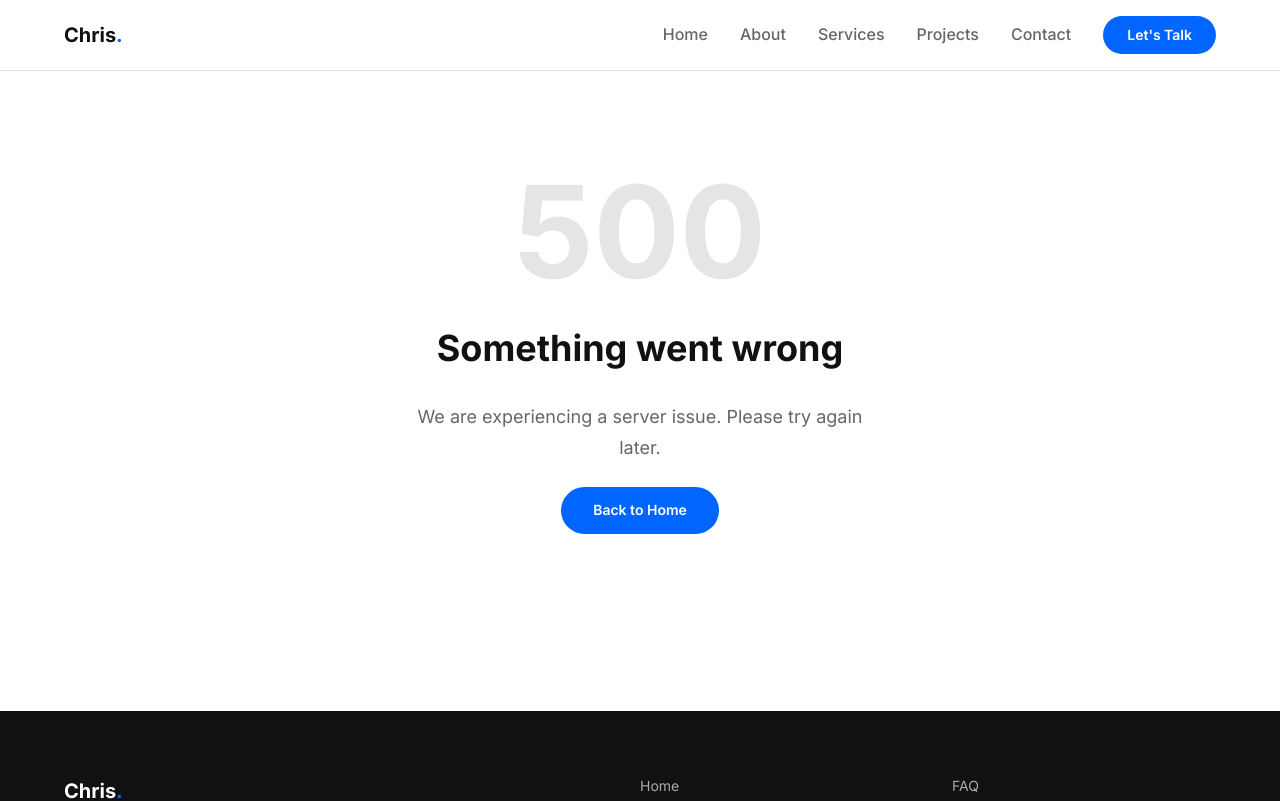
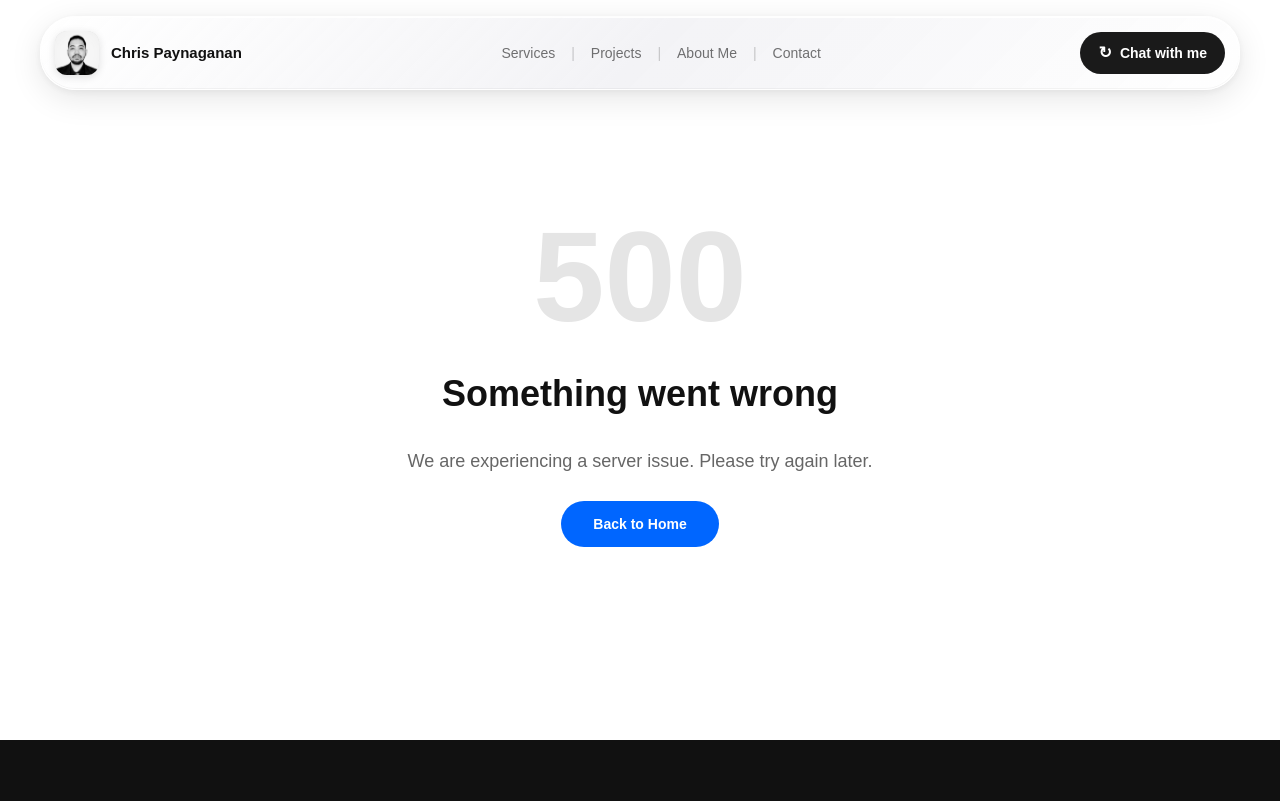
Before and after one commit to chris-paynaganan/portfolio, a React (Vite) app: page /500 in a window 1280 px wide. Shown: the top 801 px of the page. Built offline with nearby package versions, Linux system fonts and the light colour scheme.

Commit message:
update navbar

```diff
--- a/src/components/Layout.jsx
+++ b/src/components/Layout.jsx
@@ -1,11 +1,12 @@
 import Navbar from './Navbar'
 import Footer from './Footer'
+import styles from './Layout.module.css'
 
 function Layout({ children }) {
   return (
     <>
       <Navbar />
-      <main>{children}</main>
+      <main className={styles.main}>{children}</main>
       <Footer />
     </>
   )
--- /dev/null
+++ b/src/components/Layout.module.css
@@ -0,0 +1,9 @@
+.main {
+  padding-top: 100px;
+}
+
+@media (max-width: 767px) {
+  .main {
+    padding-top: 88px;
+  }
+}
--- a/src/components/Navbar.jsx
+++ b/src/components/Navbar.jsx
@@ -1,54 +1,137 @@
-import { useState } from 'react'
+import { useState, useEffect, useRef } from 'react'
 import { NavLink } from 'react-router-dom'
-import { navLinks } from '../data/nav'
 import styles from './Navbar.module.css'
+import avatar from '../assets/images/avatar.jpeg'
+
+const mainLinks = [
+  { label: 'Services', path: '/services' },
+  { label: 'Projects', path: '/projects' },
+  { label: 'About Me', path: '/about' },
+  { label: 'Contact', path: '/contact' },
+]
+
+const utilityLinks = [
+  { label: 'FAQ', path: '/faq' },
+  { label: 'Privacy Policy', path: '/privacy-policy' },
+  { label: 'Terms and Condition', path: '/terms' },
+]
 
 function Navbar() {
   const [menuOpen, setMenuOpen] = useState(false)
+  const [scrolled, setScrolled] = useState(false)
+  const [hidden, setHidden] = useState(false)
+  const lastScrollY = useRef(0)
+
+  useEffect(() => {
+    const handleScroll = () => {
+      const currentScrollY = window.scrollY
+
+      if (currentScrollY > lastScrollY.current && currentScrollY > 80) {
+        setHidden(true)
+      } else {
+        setHidden(false)
+      }
+
+      setScrolled(currentScrollY > 20)
+      lastScrollY.current = currentScrollY
+    }
+
+    window.addEventListener('scroll', handleScroll, { passive: true })
+    return () => window.removeEventListener('scroll', handleScroll)
+  }, [])
 
   const toggleMenu = () => setMenuOpen(!menuOpen)
   const closeMenu = () => setMenuOpen(false)
 
   return (
-    <header className={styles.header}>
-      <div className={`container ${styles.nav}`}>
+    <header className={styles.wrapper}>
+      <nav className={`${styles.navbar} ${scrolled ? styles.scrolled : ''} ${menuOpen ? styles.expanded : ''} ${hidden ? styles.retracted : ''}`}>
 
-        {/* Logo */}
-        <NavLink to="/" className={styles.logo} onClick={closeMenu}>
-          Chris<span>.</span>
+        {/* Top Bar */}
+        <div className={styles.topBar}>
+
+          {/* Left — Avatar + Name */}
+          <NavLink to="/" className={styles.brand} onClick={closeMenu}>
+            <div className={styles.avatarWrapper}>
+              <img src={avatar} alt="Chris Paynaganan" className={styles.avatar} />
+            </div>
+            <span className={styles.name}>Chris Paynaganan</span>
           </NavLink>
 
-        {/* Desktop Nav Links */}
-        <nav className={`${styles.navLinks} ${menuOpen ? styles.open : ''}`}>
-          {navLinks.map((link) => (
+          {/* Center — Desktop Nav Links */}
+          <div className={`${styles.desktopLinks} ${hidden ? styles.hideLinks : ''}`}>
+            {mainLinks.map((link, index) => (
+              <div key={link.path} className={styles.linkWrapper}>
+                {index !== 0 && <span className={styles.divider}>|</span>}
+                <NavLink
+                  to={link.path}
+                  className={({ isActive }) =>
+                    isActive ? `${styles.link} ${styles.activeLink}` : styles.link
+                  }
+                >
+                  {link.label}
+                </NavLink>
+              </div>
+            ))}
+          </div>
+
+          {/* Right — CTA + Hamburger */}
+          <div className={`${styles.right} ${hidden ? styles.hideLinks : ''}`}>
+            <NavLink to="/contact" className={styles.ctaButton} onClick={closeMenu}>
+              <span className={styles.ctaIcon}>↻</span>
+              Chat with me
+            </NavLink>
+            <button
+              className={styles.hamburger}
+              onClick={toggleMenu}
+              aria-label="Toggle menu"
+            >
+              <span className={`${styles.bar} ${menuOpen ? styles.bar1Open : ''}`} />
+              <span className={`${styles.bar} ${menuOpen ? styles.bar2Open : ''}`} />
+            </button>
+          </div>
+
+        </div>
+
+        {/* Extended Menu */}
+        <div className={`${styles.extendedMenu} ${menuOpen ? styles.extendedMenuOpen : ''}`}>
+          <div className={styles.extendedMenuInner}>
+            <div className={styles.menuGrid}>
+              <div className={styles.menuColumn}>
+                <span className={styles.menuLabel}>Quick Links</span>
+                {mainLinks.map((link) => (
                   <NavLink
                     key={link.path}
                     to={link.path}
-              className={({ isActive }) =>
-                isActive ? `${styles.link} ${styles.active}` : styles.link
-              }
+                    className={styles.menuLink}
                     onClick={closeMenu}
                   >
                     {link.label}
                   </NavLink>
                 ))}
-          <NavLink to="/contact" className={styles.ctaButton} onClick={closeMenu}>
-            Let's Talk
+              </div>
+              <div className={styles.menuColumn}>
+                <span className={styles.menuLabel}>Quick Links</span>
+                {utilityLinks.map((link) => (
+                  <NavLink
+                    key={link.path}
+                    to={link.path}
+                    className={styles.menuLink}
+                    onClick={closeMenu}
+                  >
+                    {link.label}
                   </NavLink>
+                ))}
+              </div>
+            </div>
+            <NavLink to="/contact" className={styles.menuCta} onClick={closeMenu}>
+              <span className={styles.ctaIcon}>↻</span>
+              Chat with me
+            </NavLink>
+          </div>
+        </div>
+
       </nav>
-
-        {/* Hamburger for Mobile */}
-        <button
-          className={styles.hamburger}
-          onClick={toggleMenu}
-          aria-label="Toggle menu"
-        >
-          <span className={`${styles.bar} ${menuOpen ? styles.barOpen : ''}`}></span>
-          <span className={`${styles.bar} ${menuOpen ? styles.barOpen : ''}`}></span>
-          <span className={`${styles.bar} ${menuOpen ? styles.barOpen : ''}`}></span>
-        </button>
-
-      </div>
     </header>
   )
 }
--- a/src/components/Navbar.module.css
+++ b/src/components/Navbar.module.css
@@ -1,108 +1,345 @@
-.header {
-  position: sticky;
+/* Wrapper — positions the floating navbar */
+.wrapper {
+  position: fixed;
   top: 0;
   left: 0;
   width: 100%;
-  z-index: 100;
-  background-color: var(--color-background);
-  border-bottom: 1px solid var(--color-border);
+  z-index: 1000;
+  display: flex;
+  justify-content: center;
+  padding: 16px 24px;
+  pointer-events: none;
 }
 
-.nav {
+/* The floating pill */
+.navbar {
+  pointer-events: all;
+  width: 100%;
+  max-width: 1200px;
+  border-radius: 35px;
+  padding: 10px 14px;
+  transition: all 0.4s ease;
+
+  /* Liquid Glass Effect */
+  background: linear-gradient(
+    135deg,
+    rgba(255, 255, 255, 0.72) 0%,
+    rgba(235, 235, 240, 0.60) 50%,
+    rgba(255, 255, 255, 0.55) 100%
+  );
+  backdrop-filter: blur(28px) saturate(180%);
+  -webkit-backdrop-filter: blur(28px) saturate(180%);
+  border: 1px solid rgba(255, 255, 255, 0.85);
+  box-shadow:
+    0 1px 0 rgba(255, 255, 255, 0.9) inset,
+    0 -1px 0 rgba(0, 0, 0, 0.04) inset,
+    0 8px 32px rgba(0, 0, 0, 0.10),
+    0 2px 8px rgba(0, 0, 0, 0.06);
+
+  transition: all 0.5s cubic-bezier(0.32, 0.72, 0, 1);
+}
+
+.scrolled {
+  box-shadow:
+    0 1px 0 rgba(255, 255, 255, 0.9) inset,
+    0 -1px 0 rgba(0, 0, 0, 0.04) inset,
+    0 16px 48px rgba(0, 0, 0, 0.14),
+    0 4px 12px rgba(0, 0, 0, 0.08);
+}
+
+.expanded {
+  border-radius: 28px;
+}
+
+.retracted {
+  max-width: 320px;
+}
+
+.hideLinks {
+  opacity: 0;
+  pointer-events: none;
+  transition: opacity 0.3s cubic-bezier(0.32, 0.72, 0, 1);
+}
+
+/* Top bar layout */
+.topBar {
   display: flex;
   align-items: center;
   justify-content: space-between;
-  height: 70px;
+  gap: 16px;
+  height: 52px;
 }
 
-.logo {
-  font-size: var(--text-xl);
-  font-weight: 700;
-  color: var(--color-text);
+/* Brand — avatar + name */
+.brand {
+  display: flex;
+  align-items: center;
+  gap: 12px;
+  text-decoration: none;
+  flex-shrink: 0;
 }
 
-.logo span {
-  color: var(--color-accent);
+.avatarWrapper {
+  width: 44px;
+  height: 44px;
+  border-radius: 12px;
+  overflow: hidden;
+  background-color: #e0e0e0;
+  flex-shrink: 0;
+  box-shadow: 0 2px 8px rgba(0,0,0,0.12);
 }
 
-.navLinks {
+.avatar {
+  width: 100%;
+  height: 100%;
+  object-fit: cover;
+}
+
+.name {
+  font-size: 15px;
+  font-weight: 600;
+  color: #111111;
+  white-space: nowrap;
+}
+
+/* Desktop nav links */
+.desktopLinks {
   display: flex;
   align-items: center;
-  gap: var(--space-8);
+  gap: 4px;
+  flex: 1;
+  justify-content: center;
+  transition: opacity 0.3s cubic-bezier(0.32, 0.72, 0, 1);
+}
+
+.linkWrapper {
+  display: flex;
+  align-items: center;
+  gap: 4px;
+}
+
+.divider {
+  color: rgba(0, 0, 0, 0.2);
+  font-size: 14px;
+  user-select: none;
 }
 
 .link {
-  font-size: var(--text-base);
+  font-size: 14px;
   font-weight: 500;
-  color: var(--color-text-muted);
-  transition: color var(--transition-fast);
+  color: rgba(0, 0, 0, 0.55);
+  padding: 6px 12px;
+  border-radius: 10px;
+  transition: color 0.2s ease, background 0.2s ease;
+  text-decoration: none;
+  white-space: nowrap;
 }
 
-.link:hover,
-.active {
-  color: var(--color-text);
+.link:hover {
+  color: rgba(0, 0, 0, 0.85);
+  background: rgba(0, 0, 0, 0.05);
 }
 
+.activeLink {
+  color: rgba(0, 0, 0, 0.9);
+  font-weight: 600;
+}
+
+/* Right side */
+.right {
+  display: flex;
+  align-items: center;
+  gap: 10px;
+  flex-shrink: 0;
+}
+
+/* CTA Button */
 .ctaButton {
-  background-color: var(--color-accent);
-  color: #ffffff !important;
-  padding: var(--space-2) var(--space-6);
-  border-radius: var(--radius-full);
-  font-size: var(--text-sm);
+  display: inline-flex;
+  align-items: center;
+  gap: 8px;
+  background-color: #1a1a1a;
+  color: #ffffff;
+  font-size: 14px;
   font-weight: 600;
-  transition: opacity var(--transition-fast);
+  padding: 10px 18px;
+  border-radius: 50px;
+  text-decoration: none;
+  transition: opacity 0.2s ease;
+  white-space: nowrap;
 }
 
 .ctaButton:hover {
   opacity: 0.85;
 }
 
+.ctaIcon {
+  font-size: 16px;
+  line-height: 1;
+}
+
+/* Hamburger button */
 .hamburger {
   display: none;
   flex-direction: column;
   gap: 5px;
-  cursor: pointer;
   background: none;
   border: none;
-  padding: var(--space-2);
+  cursor: pointer;
+  padding: 8px;
+  width: 36px;
+  height: 36px;
+  justify-content: center;
+  align-items: center;
 }
 
 .bar {
   display: block;
-  width: 24px;
+  width: 22px;
   height: 2px;
-  background-color: var(--color-text);
-  transition: var(--transition-base);
+  background-color: #1a1a1a;
+  border-radius: 2px;
+  transition: transform 0.3s ease, opacity 0.3s ease;
+  transform-origin: center;
+}
+
+/* Hamburger → X animation */
+.bar1Open {
+  transform: translateY(3.5px) rotate(45deg);
+}
+
+.bar2Open {
+  transform: translateY(-3.5px) rotate(-45deg);
+}
+
+/* Extended mobile menu */
+.extendedMenu {
+  display: grid;
+  grid-template-rows: 0fr;
+  opacity: 0;
+  transition:
+    grid-template-rows 0.5s cubic-bezier(0.32, 0.72, 0, 1),
+    opacity 0.4s cubic-bezier(0.32, 0.72, 0, 1),
+    padding 0.5s cubic-bezier(0.32, 0.72, 0, 1);
+  padding: 0 0;
+  overflow: hidden;
+}
+
+.extendedMenuOpen {
+  grid-template-rows: 1fr;
+  opacity: 1;
+  padding: 20px 0 4px 0;
+}
+
+.extendedMenuInner {
+  overflow: hidden;
+  display: flex;
+  flex-direction: column;
+  gap: 24px;
+  min-height: 0;
+}
+
+.menuGrid {
+  display: grid;
+  grid-template-columns: 1fr 1fr;
+  gap: 16px;
+}
+
+.menuColumn {
+  display: flex;
+  flex-direction: column;
+  gap: 12px;
+}
+
+.menuLabel {
+  font-size: 11px;
+  font-weight: 600;
+  text-transform: uppercase;
+  letter-spacing: 0.08em;
+  color: rgba(0, 0, 0, 0.35);
+}
+
+.menuLink {
+  font-size: 22px;
+  font-weight: 500;
+  color: #1a1a1a;
+  text-decoration: none;
+  transition: opacity 0.2s ease;
+}
+
+.menuLink:hover {
+  opacity: 0.6;
+}
+
+.menuCta {
+  display: inline-flex;
+  align-items: center;
+  gap: 10px;
+  background-color: #1a1a1a;
+  color: #ffffff;
+  font-size: 16px;
+  font-weight: 600;
+  padding: 14px 24px;
+  border-radius: 50px;
+  text-decoration: none;
+  align-self: flex-start;
+  transition: opacity 0.2s ease;
+}
+
+.menuCta:hover {
+  opacity: 0.85;
+}
+
+/* Also need page padding since navbar is now fixed */
+/* Desktop — show nav links, hide hamburger */
+@media (min-width: 1024px) {
+  .desktopLinks {
+    display: flex;
+  }
+
+  .hamburger {
+    display: none;
+  }
+
+  .ctaButton {
+    display: inline-flex;
+  }
+}
+
+/* Tablet */
+@media (min-width: 768px) and (max-width: 1023px) {
+  .desktopLinks {
+    display: none;
+  }
+
+  .hamburger {
+    display: flex;
+  }
+
+  .ctaButton {
+    display: none;
+  }
 }
 
 /* Mobile */
 @media (max-width: 767px) {
+  .wrapper {
+    padding: 12px 16px;
+  }
+
+  .desktopLinks {
+    display: none;
+  }
+
   .hamburger {
     display: flex;
   }
 
-  .navLinks {
+  .ctaButton {
     display: none;
-    flex-direction: column;
-    align-items: flex-start;
-    gap: var(--space-6);
-    position: absolute;
-    top: 70px;
-    left: 0;
-    width: 100%;
-    background-color: var(--color-background);
-    padding: var(--space-6);
-    border-bottom: 1px solid var(--color-border);
   }
 
-  .navLinks.open {
-    display: flex;
+  .name {
+    font-size: 14px;
   }
 }
-
-/* Tablet */
-@media (min-width: 768px) and (max-width: 1199px) {
-  .navLinks {
-    gap: var(--space-6);
-  }
-}
--- a/src/styles/variables.css
+++ b/src/styles/variables.css
@@ -9,8 +9,8 @@
   --color-border: #e5e5e5;
 
   /* Typography */
-  --font-heading: 'Inter', sans-serif;
-  --font-body: 'Inter', sans-serif;
+  --font-heading: 'DM Sans', sans-serif;
+  --font-body: 'DM Sans', sans-serif;
 
   --text-xs: 0.75rem;
   --text-sm: 0.875rem;
```
Also changed, not shown: src/assets/images/avatar.jpeg (added). Lines whose indentation alone changed are shown as unchanged.
